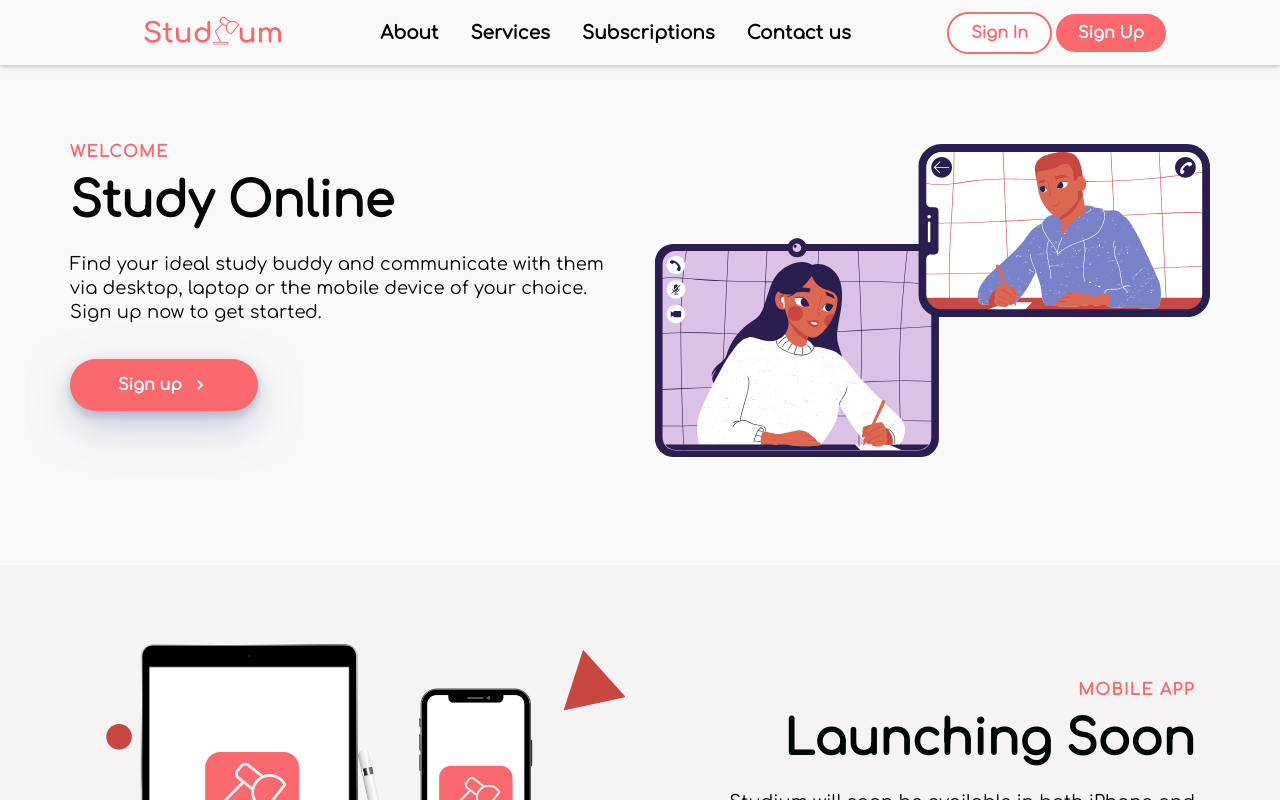
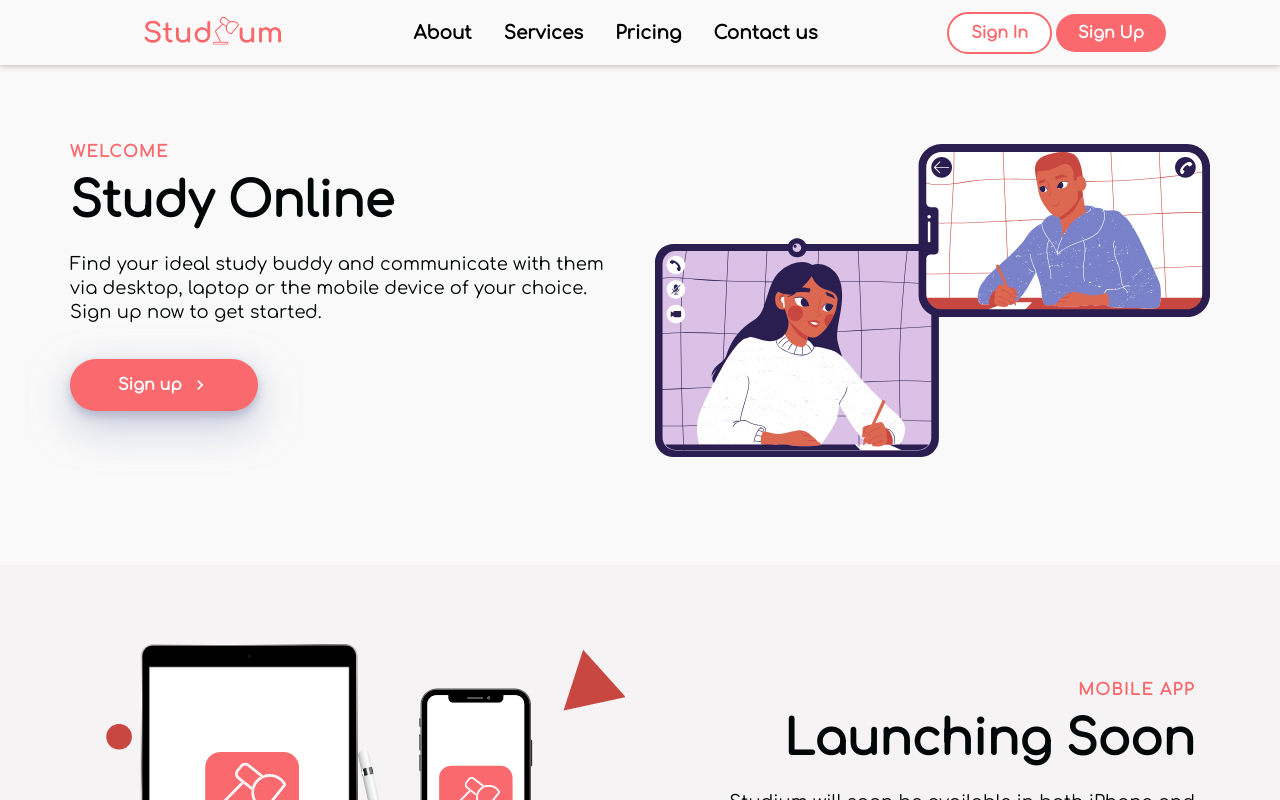
Before and after one commit to vpaklatzis/studiumlandingpage-demo, a React (Create React App) app: page / in a window 1280 px wide. Shown: the top 800 px of the page. Built offline with nearby package versions, Linux system fonts and the light colour scheme.

Commit message:
More minor changes

```diff
--- a/src/components/Navbar/index.js
+++ b/src/components/Navbar/index.js
@@ -42,7 +42,7 @@ const Navbar = ({ toggle }) => {
                             <NavLinks to="services" smooth={true} spy={true} duration={500} exact='true'>Services</NavLinks>
                         </NavItem>
                         <NavItem>
-                            <NavLinks to="subscriptions" smooth={true} spy={true} duration={500} exact='true'>Subscriptions</NavLinks>
+                            <NavLinks to="pricing" smooth={true} spy={true} duration={500} exact='true'>Pricing</NavLinks>
                         </NavItem>
                         <NavItem>
                             <NavLinks to="contactus" smooth={true} spy={true} duration={500} exact='true'>Contact us</NavLinks>
--- a/src/components/Sidebar/index.js
+++ b/src/components/Sidebar/index.js
@@ -27,8 +27,8 @@ const Sidebar = ({ isOpen, toggle }) => {
                     <SidebarLink to="services" onClick={toggle}>
                         Services
                     </SidebarLink>
-                    <SidebarLink to="subscriptions" onClick={toggle}>
-                        Subscriptions
+                    <SidebarLink to="pricing" onClick={toggle}>
+                        Pricing
                     </SidebarLink>
                     <SidebarLink to="contactus" onClick={toggle}>
                         Contact us
```
